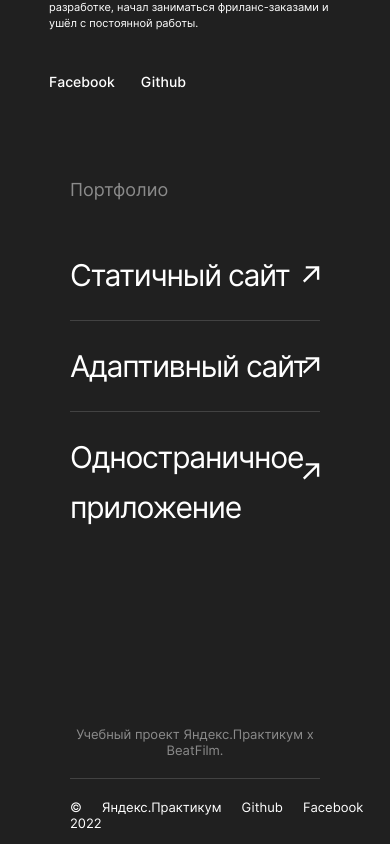
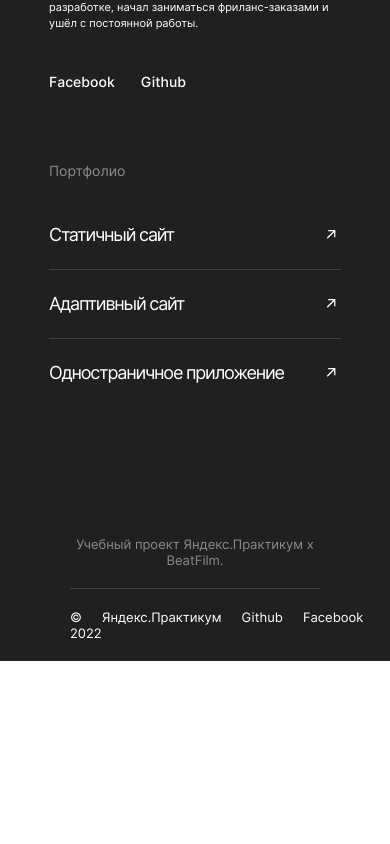
Before and after one commit to timofeykafanov/movies-explorer-frontend, a React (Create React App) app: page / in a window 390 px wide. Shown: the part 2802-3646 px from the top of the page. After the commit the page ends 3463 px from the top, so only its background shows below. Built offline with nearby package versions, Linux system fonts and the light colour scheme.

Commit message:
feat: make Portfolio for 768px and 320px

```diff
--- a/src/components/AboutMe/AboutMe.css
+++ b/src/components/AboutMe/AboutMe.css
@@ -109,7 +109,7 @@
 
 @media screen and (max-width: 767px) {
   .about-me__container {
-    padding: 70px 14px 39px;
+    padding: 70px 14px 35px;
     max-width: 320px;
   }
 
--- a/src/components/Portfolio/Portfolio.css
+++ b/src/components/Portfolio/Portfolio.css
@@ -14,7 +14,7 @@
   font-weight: 400;
   font-size: 18px;
   line-height: 1.11;
-  margin: 0 0 30px;
+  margin: 0 0 50px;
 }
 
 .portfolio__list {
@@ -27,14 +27,27 @@
 
 .portfolio__item {
   box-sizing: content-box;
+  display: flex;
+  justify-content: space-between;
+  align-items: center;
   font-size: 30px;
   line-height: 1.67;
   letter-spacing: -0.04em;
   padding: 20px 0;
   border-bottom: 1px solid #424242;
+}
+
+.portfolio__arrow {
   background-image: url('../../images/arrow.svg');
   background-repeat: no-repeat;
-  background-position: right;
+  width: 16px;
+  height: 16px;
+  margin-right: 7px;
+  background-size: contain;
+}
+
+.portfolio__item:first-of-type {
+  padding-top: 0;
 }
 
 .portfolio__item:last-of-type {
@@ -51,3 +64,39 @@
 .portfolio__link:hover {
   opacity: 0.6;
 }
+
+@media screen and (max-width: 1279px) {
+  .portfolio__container {
+    padding: 45px 50px 90px;
+    max-width: 768px;
+  }
+
+  .portfolio__link {
+    font-size: 28px;
+    line-height: 1.79;
+  }
+}
+
+@media screen and (max-width: 767px) {
+  .portfolio__container {
+    padding: 35px 14px 70px;
+    max-width: 320px;
+  }
+
+  .portfolio__title {
+    font-size: 14px;
+    line-height: 1.43;
+    margin-bottom: 40px;
+  }
+
+  .portfolio__link {
+    font-size: 18px;
+    line-height: 1.56;
+  }
+
+  .portfolio__arrow {
+    width: 10px;
+    height: 10px;
+    margin-right: 5px;
+  }
+}
--- a/src/components/Portfolio/Portfolio.js
+++ b/src/components/Portfolio/Portfolio.js
@@ -12,6 +12,7 @@ function Portfolio() {
               target='_blank'
               rel="noreferrer">Статичный сайт
             </a>
+            <div className='portfolio__arrow' />
           </li>
           <li className='portfolio__item'>
             <a className='portfolio__link'
@@ -19,6 +20,7 @@ function Portfolio() {
               target='_blank'
               rel="noreferrer">Адаптивный сайт
             </a>
+            <div className='portfolio__arrow' />
           </li>
           <li className='portfolio__item'>
             <a className='portfolio__link'
@@ -26,6 +28,7 @@ function Portfolio() {
               target='_blank'
               rel="noreferrer">Одностраничное приложение
             </a>
+            <div className='portfolio__arrow' />
           </li>
         </ul>
       </div>
```
